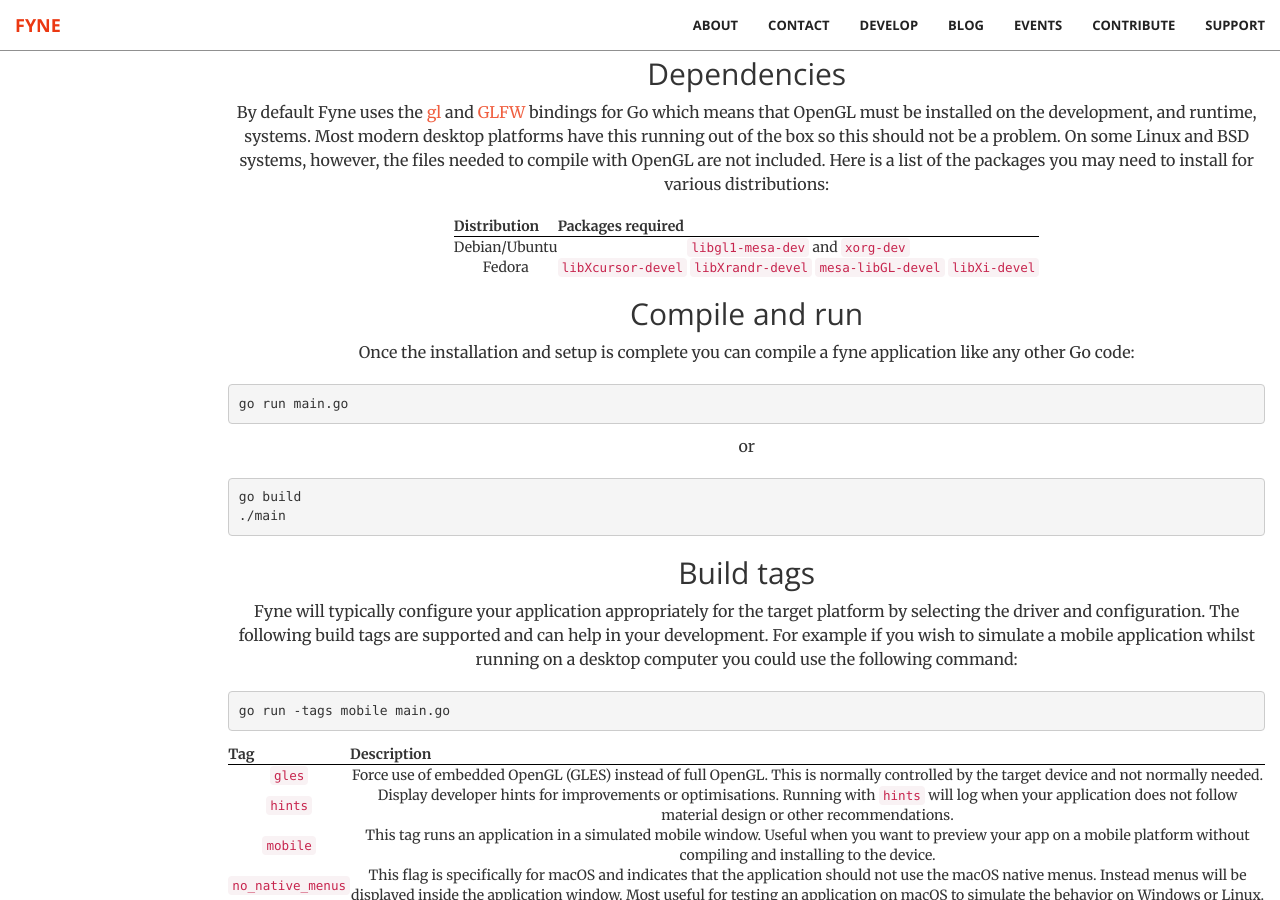
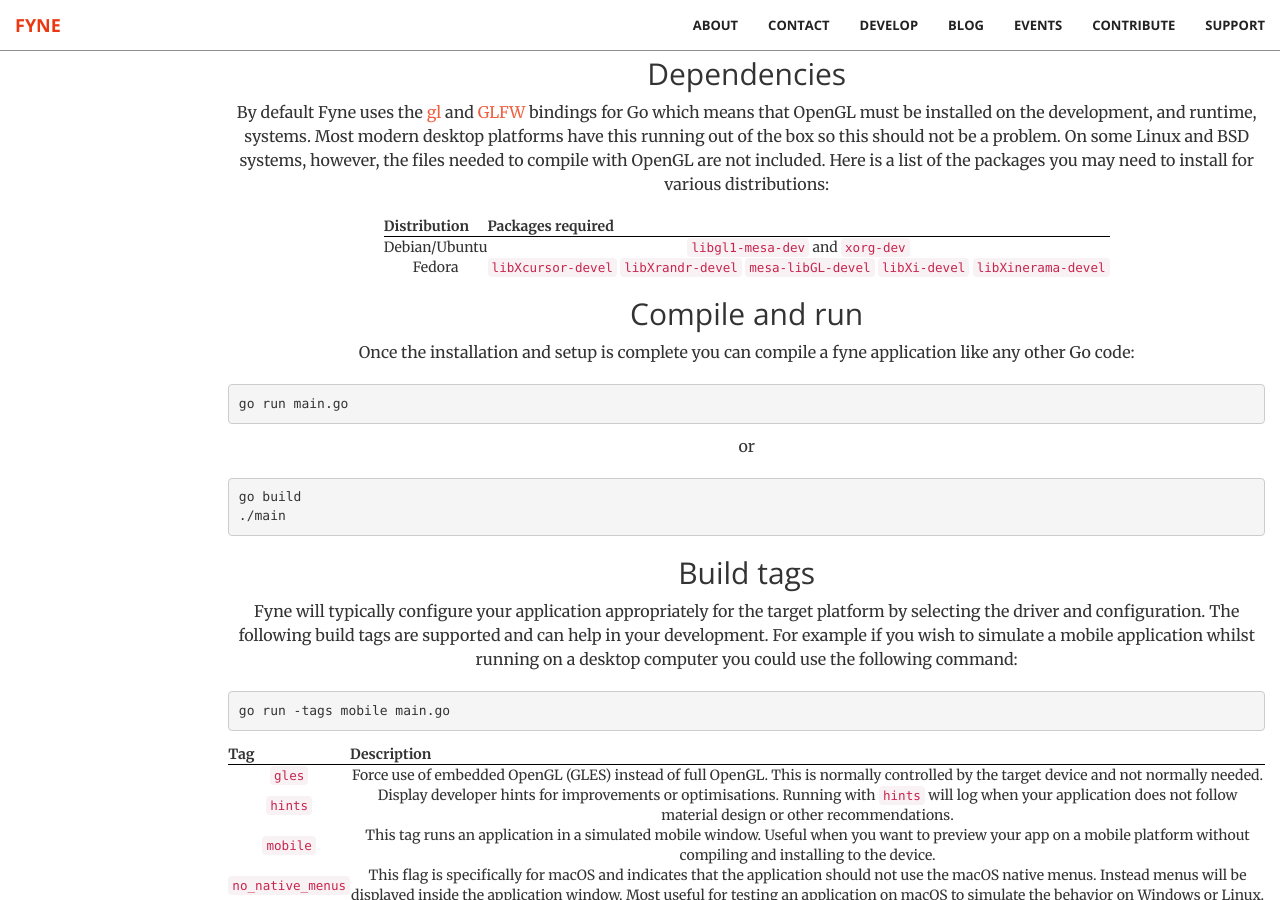
Before and after one commit to fyne-io/fyne-io.github.io, a Jekyll site: the page built from _develop/compiling.md, in a window 1280 px wide and 900 px high, scrolled down 1081 px. Built offline with Jekyll 4.4.1, drawn with Linux system fonts in a browser that asks for light colours.

Commit message:
add libXinerama-devel to fedora package list

```diff
--- a/_develop/compiling.md
+++ b/_develop/compiling.md
@@ -49,7 +49,7 @@
 | Distribution  | Packages required                |
 |---------------|----------------------------------|
 | Debian/Ubuntu | `libgl1-mesa-dev` and `xorg-dev` |
-| Fedora        |  ``libXcursor-devel``  ``libXrandr-devel``  ``mesa-libGL-devel``  ``libXi-devel``|
+| Fedora        |  ``libXcursor-devel``  ``libXrandr-devel``  ``mesa-libGL-devel``  ``libXi-devel`` ``libXinerama-devel``|
 
 </div>
 
```
